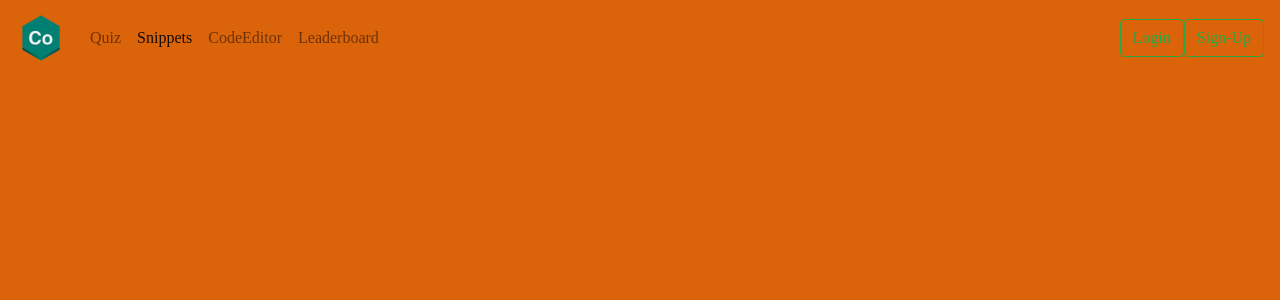
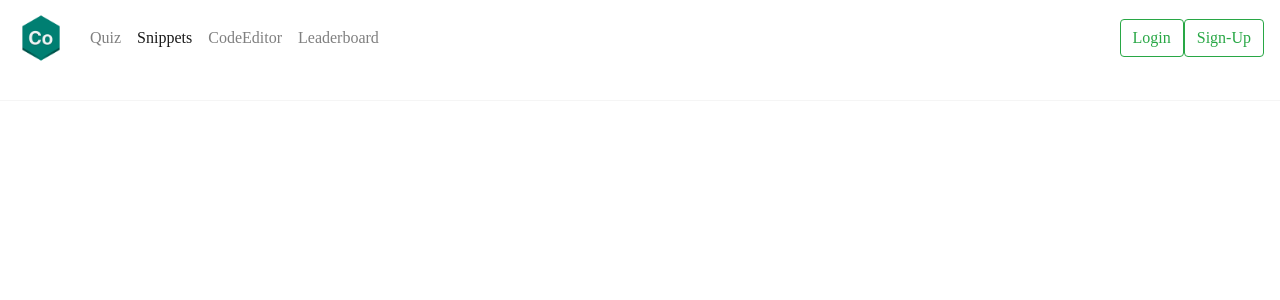
Before and after one commit to imcontrive/CreateAPIs, a React (Create React App) app in the folder client/mini-codewar-frontend/: page /snippets in a window 1280 px wide. Shown: the top 300 px of the page. Built offline with nearby package versions, Linux system fonts and the light colour scheme.

Commit message:
App Modified

```diff
--- a/client/mini-codewar-frontend/src/App.js
+++ b/client/mini-codewar-frontend/src/App.js
@@ -42,6 +42,7 @@ class App extends Component {
     return (
       <div className="App">
       	<Header />
+        <hr className="header-border"/>
         <Switch>
 		      <Route exact path="/" component={Home} />
 		      <Route path="/register" component={SignUp} />
--- a/client/mini-codewar-frontend/src/index.css
+++ b/client/mini-codewar-frontend/src/index.css
@@ -156,7 +156,63 @@ min-width: 150px;
 */
 
 /* ++++++++++++++++++ CUSTOM STYLES ++++++++++++++++++++++ */
+:root {
+	--bg-primary: #fff;
+	--color-primary: #4cabb1;
+	--color-secondary: #69c7ad;
+	--color-tertiary: #fed586;
+	--font: 'Raleway', sans-serif;
+	--text-color: #c34f00;
+	--heading-color: #fff;
+    font-size: 16px;
+    color:#002e43;
+}
 
 *, *:before, *:after {
 	box-sizing: border-box;
 }
+/********* Clearfix *****/
+.clearfix:before, .clearfix:after {
+	content: "";
+	display: table;
+}
+.clearfix:after {
+	clear: both;
+}
+.clearfix {
+	*zoom: 1;
+}
+.float-left {
+	float: left;
+}
+.float-right {
+	float: right;
+}
+.capitalize {
+	text-transform: capitalize;
+}
+.uppercase {
+	text-transform: uppercase;
+}
+.text-center {
+	text-align: center;
+}
+.text-left {
+	text-align: left;
+}
+.text-right {
+	text-align: right;
+}
+.img-responsive {
+	width: 100%;
+}
+
+/* main customs */
+body {
+  background-color: #fff;
+}
+.header-border {
+  border-color: 0.25px solid rgba(208,215,218,0.48);
+  z-index: 1;
+  height: 0.75px;
+}
```
